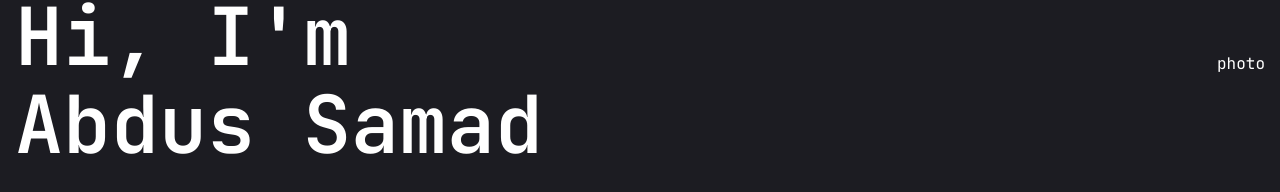
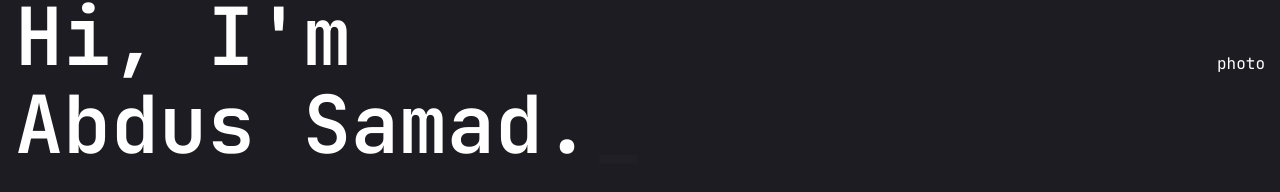
Before and after one commit to a10smd/portfolio-main, a Next.js app: page / in a window 1280 px wide. Shown: the part 212-404 px from the top of the page. Built offline with nearby package versions, Linux system fonts and the light colour scheme.

Commit message:
Major Changes

```diff
--- a/app/page.jsx
+++ b/app/page.jsx
@@ -1,16 +1,30 @@
+"use client";
+
 import { Button } from "@/components/ui/button";
 import { FiDownload } from "react-icons/fi";
+import { Typewriter } from "react-simple-typewriter";
 
 const Home = () => {
   return (
     <section className="h-full">
       <div className="container mx-auto h-full">
-        <div className=" flex flex-col xl:flex-row items-center justify-between xl:pt-8 xl:pb-24">
+        <div className="flex flex-col xl:flex-row items-center justify-between xl:pt-8 xl:pb-24">
           {/* text */}
           <div className="text-center xl:text-left">
             <span>Software Engineer</span>
             <h1 className="h1">
-              Hi, I'm <br /> <span>Abdus Samad</span>
+              Hi, I'm <br />
+              <span>
+                <Typewriter
+                  words={["Abdus Samad."]}
+                  loop={false}
+                  cursor
+                  cursorStyle="_"
+                  typeSpeed={70}
+                  deleteSpeed={70}
+                  delaySpeed={2000}
+                />
+              </span>
             </h1>
           </div>
           {/* photo */}
--- a/package.json
+++ b/package.json
@@ -23,6 +23,7 @@
     "react": "^18",
     "react-dom": "^18",
     "react-icons": "^5.3.0",
+    "react-simple-typewriter": "^5.0.1",
     "react-typed": "^2.0.12",
     "tailwind-merge": "^2.4.0",
     "tailwindcss-animate": "^1.0.7"
```
Also changed, not shown: 1 other file (tests, documents, lock files or other folders).
